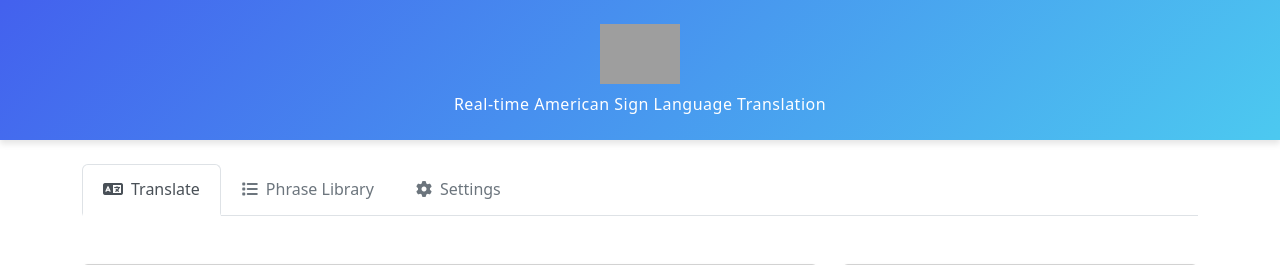
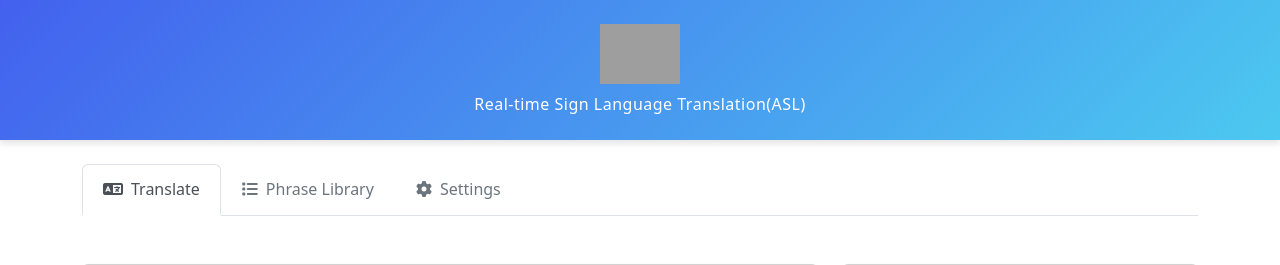
Before and after one commit to Harsh854-22/SIGNAI, a Flask app: page / in a window 1280 px wide. Shown: the top 265 px of the page. Run offline with Flask 2, Linux system fonts and the light colour scheme; some libraries are stand-ins or nearby versions; grey boxes are pictures that could not be loaded.

Commit message:
Update index.html

```diff
--- a/templates/index.html
+++ b/templates/index.html
@@ -18,7 +18,7 @@
                 <div class="logo-container">
                     <img src="{{ url_for('static', filename='images/signai-logo.png') }}" alt="SignAI Logo" class="logo">
                 </div>
-                <p class="tagline">Real-time American Sign Language Translation</p>
+                <p class="tagline">Real-time Sign Language Translation(ASL)</p>
             </div>
         </header>
 
```
